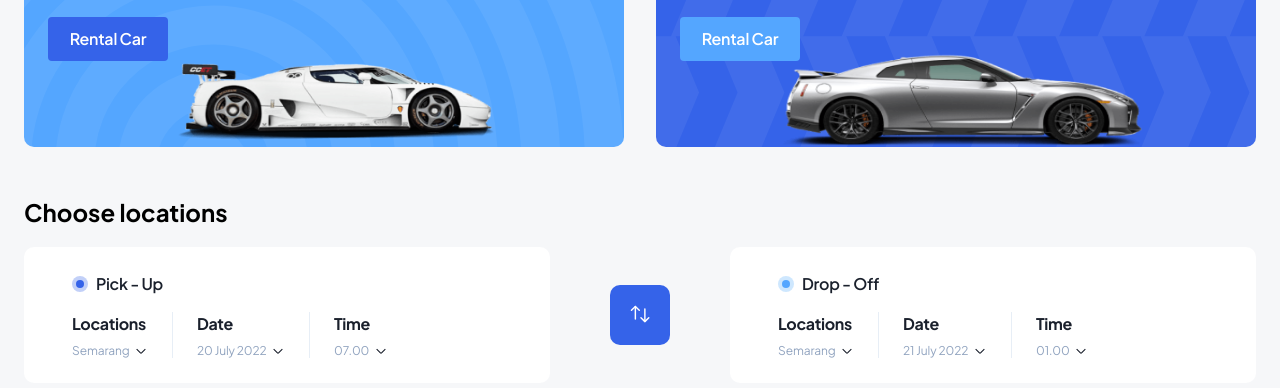
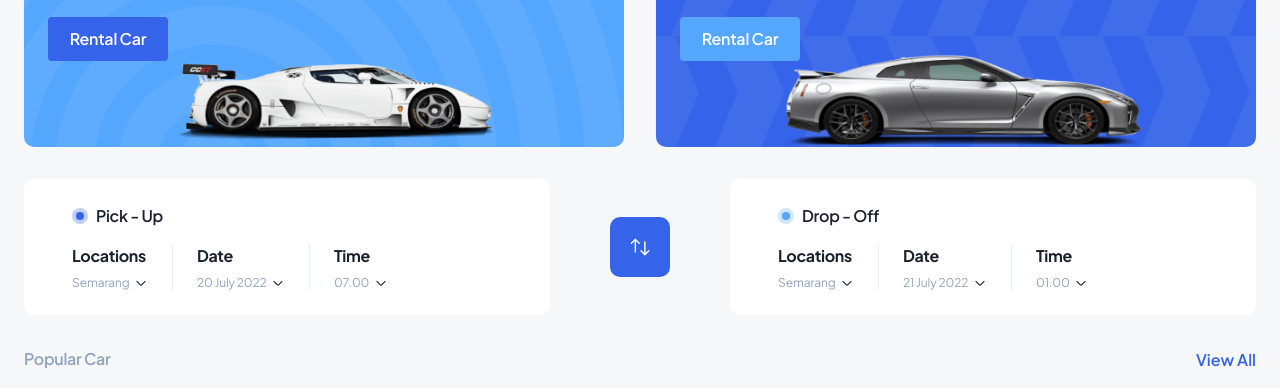
Before and after one commit to JuniorDilmurodov9979/Exam_practice, a plain HTML site: page index.html in a window 1280 px wide. Shown: the part 348-736 px from the top of the page. Drawn offline with Linux system fonts and the light colour scheme.

Commit message:
changes after checked

```diff
--- a/index.html
+++ b/index.html
@@ -87,8 +87,8 @@
 
         <section class="filter">
             <div class="container">
-                <h2 class="visuall-hidden">Choose locations</h2>
-                <div class="filter__inner">
+                <h2 class="visually-hidden">Choose locations</h2>
+                <form class="filter__inner" action="https://echo.htmlacademy.ru/courses" method="GET" autocomplete="off">
                     <div class="filter__item">
                         <div class="filter__label-wrapper">
                             <span class="filter__radio"></span>
@@ -196,7 +196,7 @@
                             </li>
                         </ul>
                     </div>
-                </div>
+                </form>
             </div>
         </section>
 
--- a/scss/blocks/_footer.scss
+++ b/scss/blocks/_footer.scss
@@ -115,7 +115,7 @@
         align-items: start;
     }
     .footer__about {
-        column-gap: 60px;
+        column-gap: 70px;
         margin-top: 0;
         margin-bottom: 36px;
         padding-right: 20px;
```
Also changed, not shown: css/main.css.
